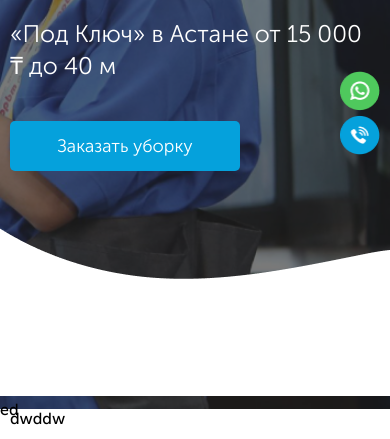
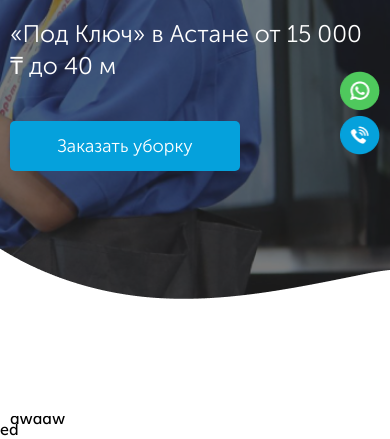
Before and after one commit to Meirzhan06/Pro-Clean, a plain HTML site: page index.html in a window 390 px wide. Shown: the part 435-874 px from the top of the page. Drawn offline with nearby package versions, Linux system fonts and the light colour scheme; files whose address does not match are found by name.

Commit message:
Add files via upload

```diff
--- a/css/style.css
+++ b/css/style.css
@@ -251,6 +251,9 @@ button{
     .nav-list ul li a{
         margin-left: 20px;
     }
+    .wave{
+        bottom: -30px;
+    }
 }
 @media (max-width:1024px) {
     .container{
```
